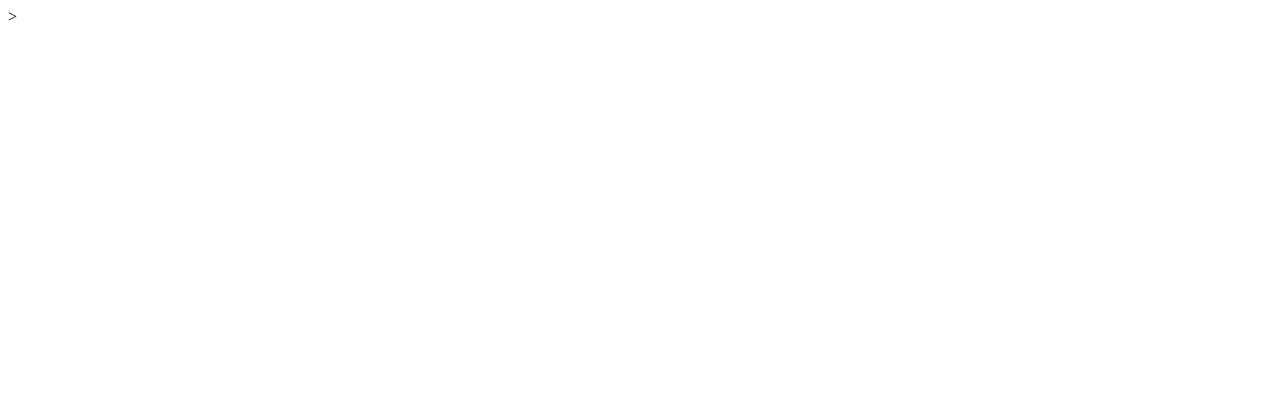
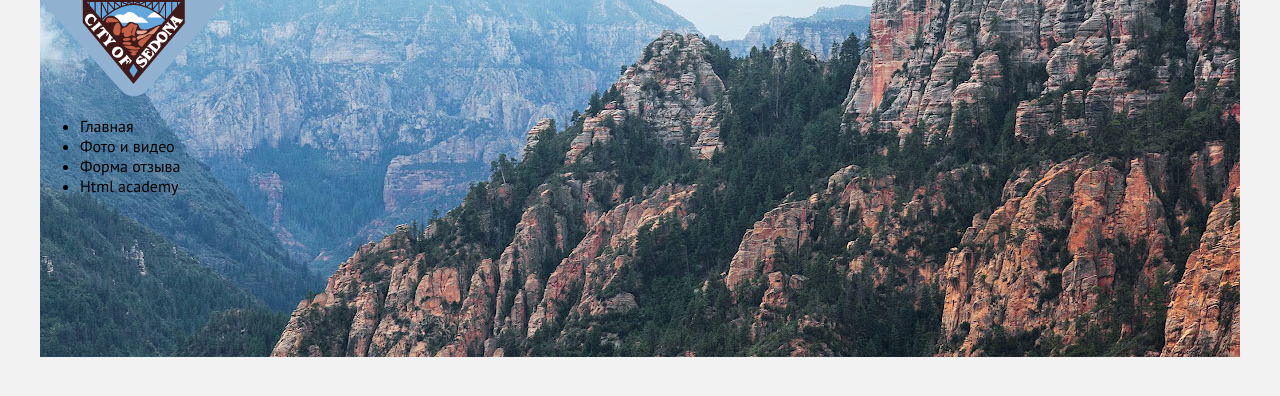
Before and after one commit to AMNeverova/sedona_desktop, a plain HTML site: page index.html in a window 1280 px wide. Drawn offline with Linux system fonts and the light colour scheme.

Commit message:
First commit

```diff
--- a/css/main.css
+++ b/css/main.css
@@ -0,0 +1,18 @@
+body {
+    background-color: #f2f2f2;
+    font-family: 'PT Sans', sans-serif;
+    margin: 0;
+
+}
+
+.container {
+    background-color: #ffffff;
+    margin-left: 40px;
+    margin-right: 40px;
+    max-width: 1240px;
+}
+
+.header {
+    background: url(../img/back-desktop.jpg) no-repeat;
+    height: 360px;
+}
--- /dev/null
+++ b/img/errors.txt
@@ -0,0 +1 @@
+[2019-04-17 06:26:15] layer "tick.svg": Duplicate path: tick.svg
--- a/index.html
+++ b/index.html
@@ -1,14 +1,29 @@
 <!DOCTYPE html>
-<html lang = "en">
+<html lang="ru">
+
 <head>
-    <title>Hello world!</title>>
+    <title>Visit Sedona</title>
+    <link rel="stylesheet" href="css/main.css">
+    <link href="https://fonts.googleapis.com/css?family=PT+Sans" rel="stylesheet">
 </head>
-<style>
-    .body {
-        color:blue
-    }
-</style>
+
 <body>
+    <header>
+        <div class="container header">
+            <img src="img/logotype-desktop.png" alt="City of Sedona" class="logo">
+            <nav>
+                <ul class="top_menu">
+                    <li><a>Главная</a></li>
+                    <li><a>Фото и видео</a></li>
+                    <li><a>Форма отзыва</a></li>
+                    <li><a>Html academy</a></li>
+                </ul>
+            </nav>
+        </div>
+    </header>
+    <div></div>
+    <footer></footer>
 
 </body>
+
 </html>
```
Also changed, not shown: img/back-desktop.jpg (added), img/htmlacademy.png (added), img/htmlacademy.svg.png (deleted), img/icon-facebook.png (added), img/icon-twitter.png (added), img/icon-youtube.png (added), img/intro-triangle.png (added), img/intro-triangle.svg (added), img/intro-triangle.svg.png (deleted), img/logotype-desktop.png (added), img/logotype-desktop.svg.png (deleted), img/mail.png (added), img/phone.png (added), img/text-sedona.png (added), 2 more files, 1 other file.
